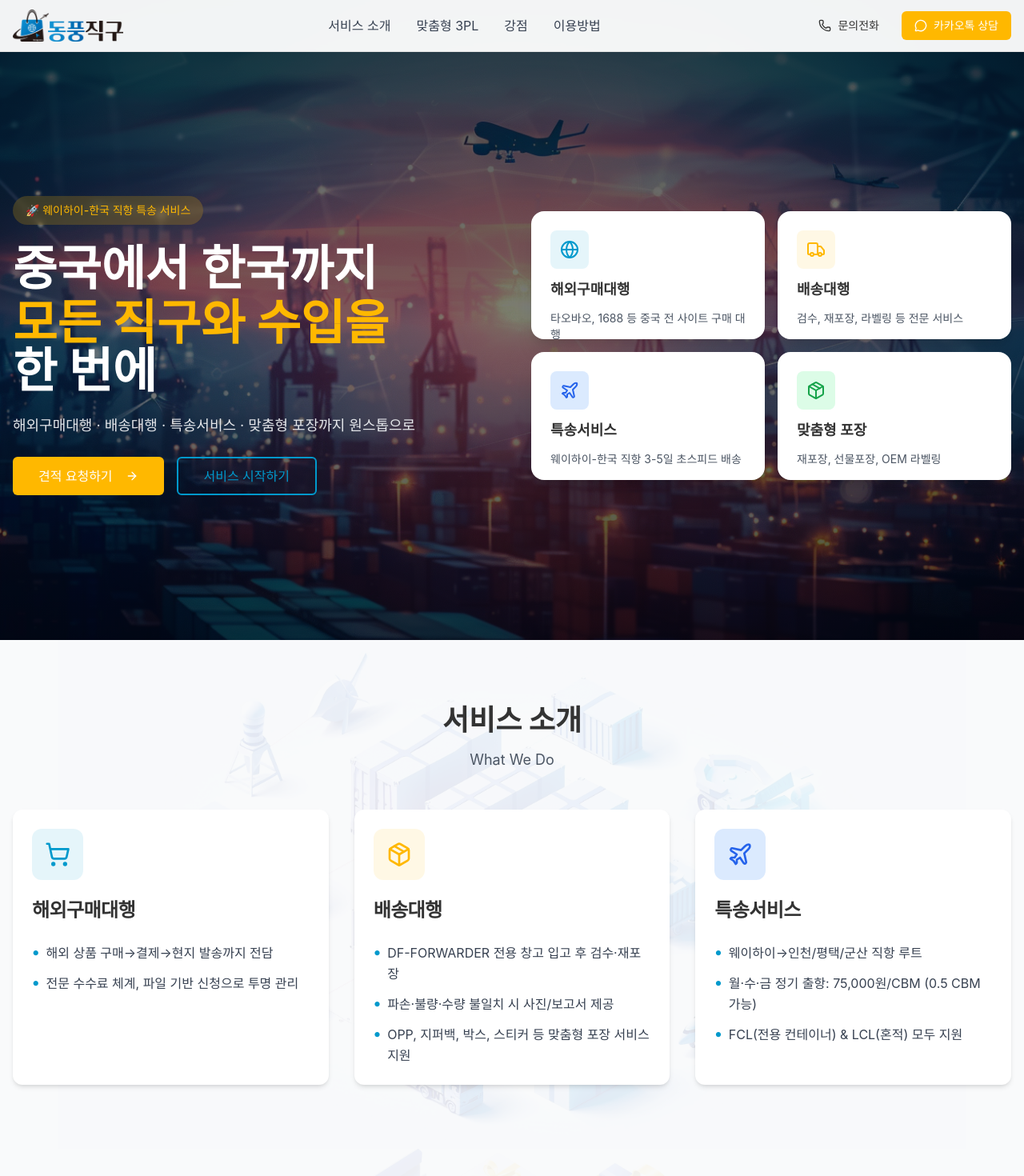
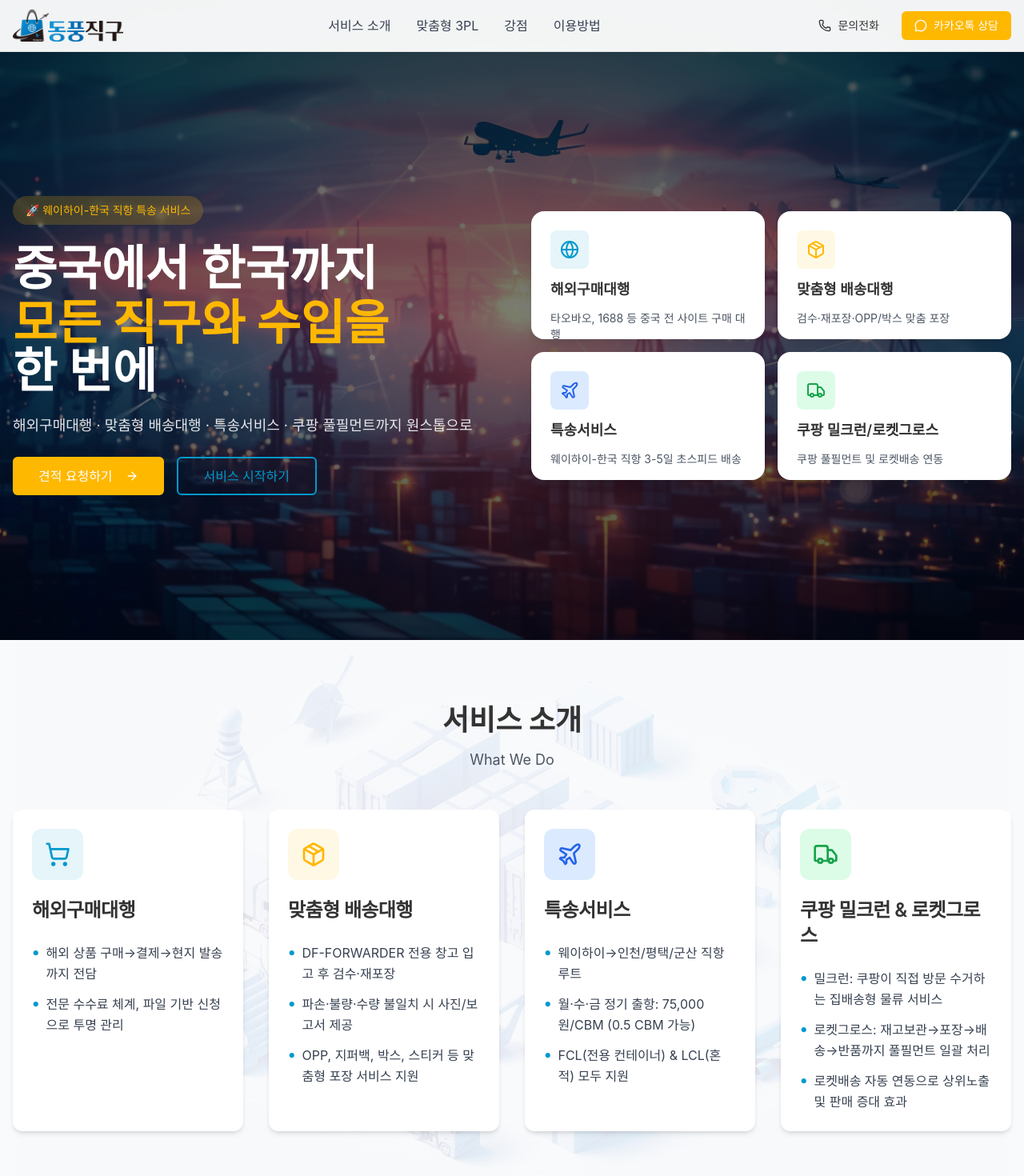
Before and after one commit to wjb127/dongpung-landing, a Next.js app: page / in a window 1280 px wide. Shown: the top 1470 px of the page at 80% size. Built offline with nearby package versions, Linux system fonts and the light colour scheme; a web font is replaced by a local one.

Commit message:
Update services: Merge shipping and packaging, add Coupang Milkrun & Rocket Growth service

```diff
--- a/components/sections/HeroSection.tsx
+++ b/components/sections/HeroSection.tsx
@@ -47,7 +47,7 @@ export default function HeroSection() {
             </h1>
 
             <p className="text-lg text-gray-200 leading-relaxed">
-              해외구매대행 · 배송대행 · 특송서비스 · 맞춤형 포장까지 원스톱으로
+              해외구매대행 · 맞춤형 배송대행 · 특송서비스 · 쿠팡 풀필먼트까지 원스톱으로
             </p>
 
             <div className="flex flex-col sm:flex-row gap-4">
@@ -90,11 +90,11 @@ export default function HeroSection() {
                 className="bg-white rounded-2xl shadow-xl p-6 space-y-3 h-[160px]"
               >
                 <div className="w-12 h-12 bg-accent/10 rounded-lg flex items-center justify-center">
-                  <Truck className="h-6 w-6 text-accent" />
+                  <Package className="h-6 w-6 text-accent" />
                 </div>
-                <h3 className="font-semibold text-lg">배송대행</h3>
+                <h3 className="font-semibold text-lg">맞춤형 배송대행</h3>
                 <p className="text-sm text-gray-600">
-                  검수, 재포장, 라벨링 등 전문 서비스
+                  검수·재포장·OPP/박스 맞춤 포장
                 </p>
               </motion.div>
 
@@ -116,11 +116,11 @@ export default function HeroSection() {
                 className="bg-white rounded-2xl shadow-xl p-6 space-y-3 h-[160px]"
               >
                 <div className="w-12 h-12 bg-green-100 rounded-lg flex items-center justify-center">
-                  <Package className="h-6 w-6 text-green-600" />
+                  <Truck className="h-6 w-6 text-green-600" />
                 </div>
-                <h3 className="font-semibold text-lg">맞춤형 포장</h3>
+                <h3 className="font-semibold text-lg">쿠팡 밀크런/로켓그로스</h3>
                 <p className="text-sm text-gray-600">
-                  재포장, 선물포장, OEM 라벨링
+                  쿠팡 풀필먼트 및 로켓배송 연동
                 </p>
               </motion.div>
             </div>
--- a/components/sections/ServiceIntro.tsx
+++ b/components/sections/ServiceIntro.tsx
@@ -2,7 +2,7 @@
 
 import { motion } from "framer-motion"
 import { Card, CardContent, CardDescription, CardHeader, CardTitle } from "../ui/card"
-import { ShoppingCart, Package, Plane, CheckCircle } from "lucide-react"
+import { ShoppingCart, Package, Plane, Truck } from "lucide-react"
 
 const services = [
   {
@@ -17,7 +17,7 @@ const services = [
   },
   {
     icon: Package,
-    title: "배송대행",
+    title: "맞춤형 배송대행",
     features: [
       "• DF-FORWARDER 전용 창고 입고 후 검수·재포장",
       "• 파손·불량·수량 불일치 시 사진/보고서 제공",
@@ -36,6 +36,17 @@ const services = [
     ],
     color: "text-blue-600",
     bgColor: "bg-blue-100",
+  },
+  {
+    icon: Truck,
+    title: "쿠팡 밀크런 & 로켓그로스",
+    features: [
+      "• 밀크런: 쿠팡이 직접 방문 수거하는 집배송형 물류 서비스",
+      "• 로켓그로스: 재고보관→포장→배송→반품까지 풀필먼트 일괄 처리",
+      "• 로켓배송 자동 연동으로 상위노출 및 판매 증대 효과",
+    ],
+    color: "text-green-600",
+    bgColor: "bg-green-100",
   },
 ]
 
@@ -67,7 +78,7 @@ export default function ServiceIntro() {
           </p>
         </motion.div>
 
-        <div className="grid md:grid-cols-3 gap-8">
+        <div className="grid md:grid-cols-4 gap-8">
           {services.map((service, index) => (
             <motion.div
               key={index}
```
Also changed, not shown: 1 other file (tests, documents, lock files or other folders).
